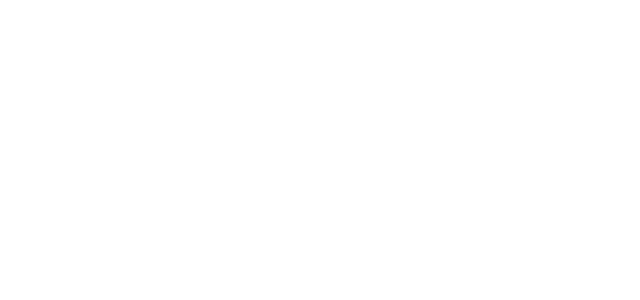
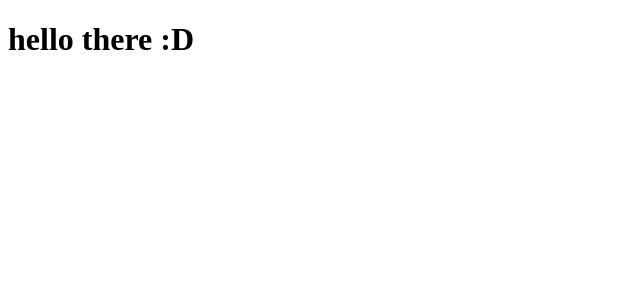
Before and after one commit to RyanJalufka/Constellations, a React (Create React App) app: page / in a window 1280 px wide. Shown: the top 300 px of the page, without its empty margins (0-640 px from the left). Built offline with nearby package versions, Linux system fonts and the light colour scheme.

Commit message:
chore: installing dependencies

```diff
--- a/package.json
+++ b/package.json
@@ -10,6 +10,7 @@
     "react-scripts": "2.1.8",
     "redux": "^4.0.1",
     "redux-devtools-extension": "^2.13.8",
+    "redux-thunk": "^2.3.0",
     "thunk": "0.0.1"
   },
   "scripts": {
--- a/src/App.js
+++ b/src/App.js
@@ -4,6 +4,7 @@ class App extends Component {
   render() {
     return (
       <div className="App">
+      <h1>hello there :D</h1>
       </div>
     );
   }
```
Also changed, not shown: 1 other file (tests, documents, lock files or other folders).
